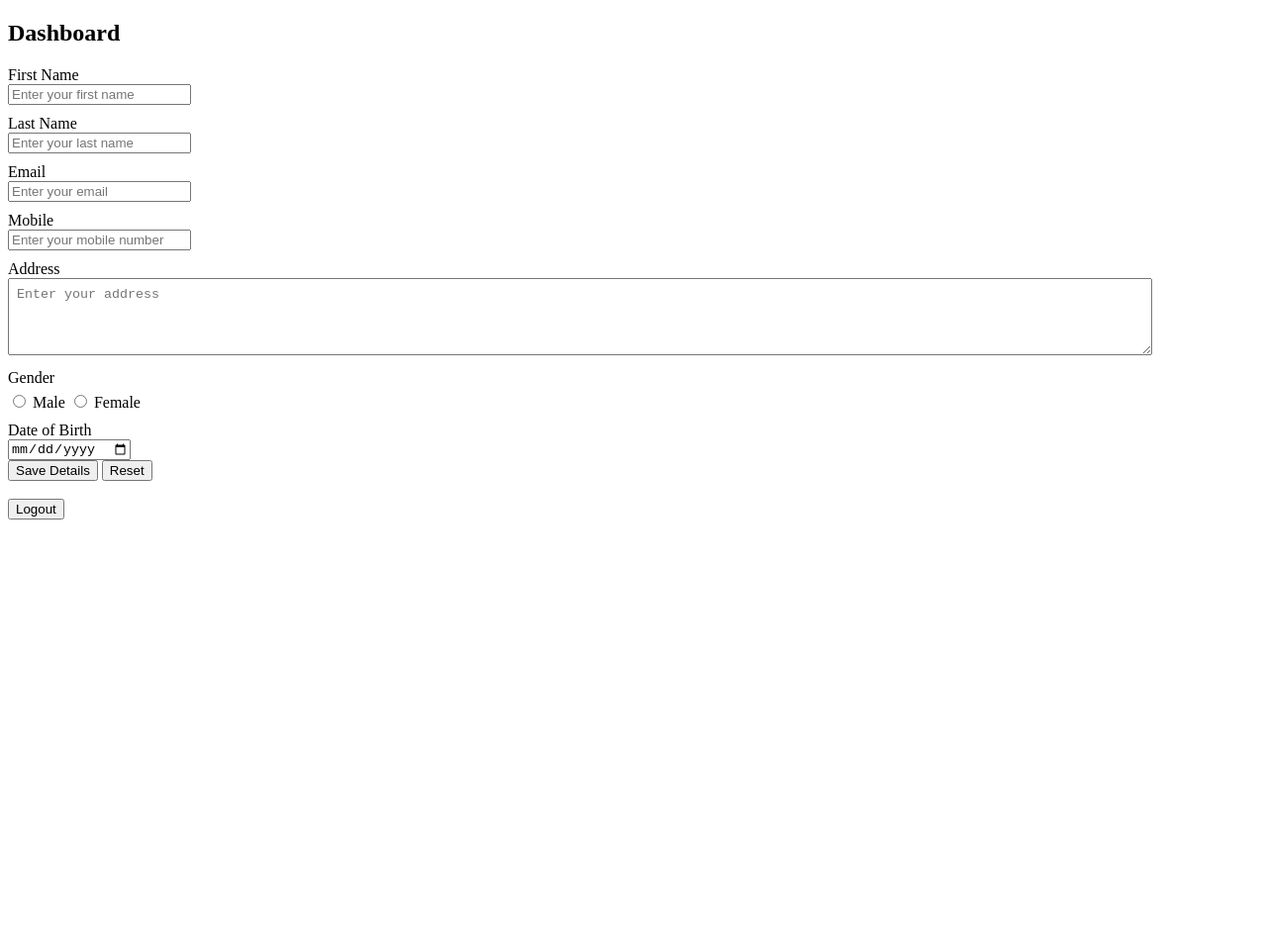
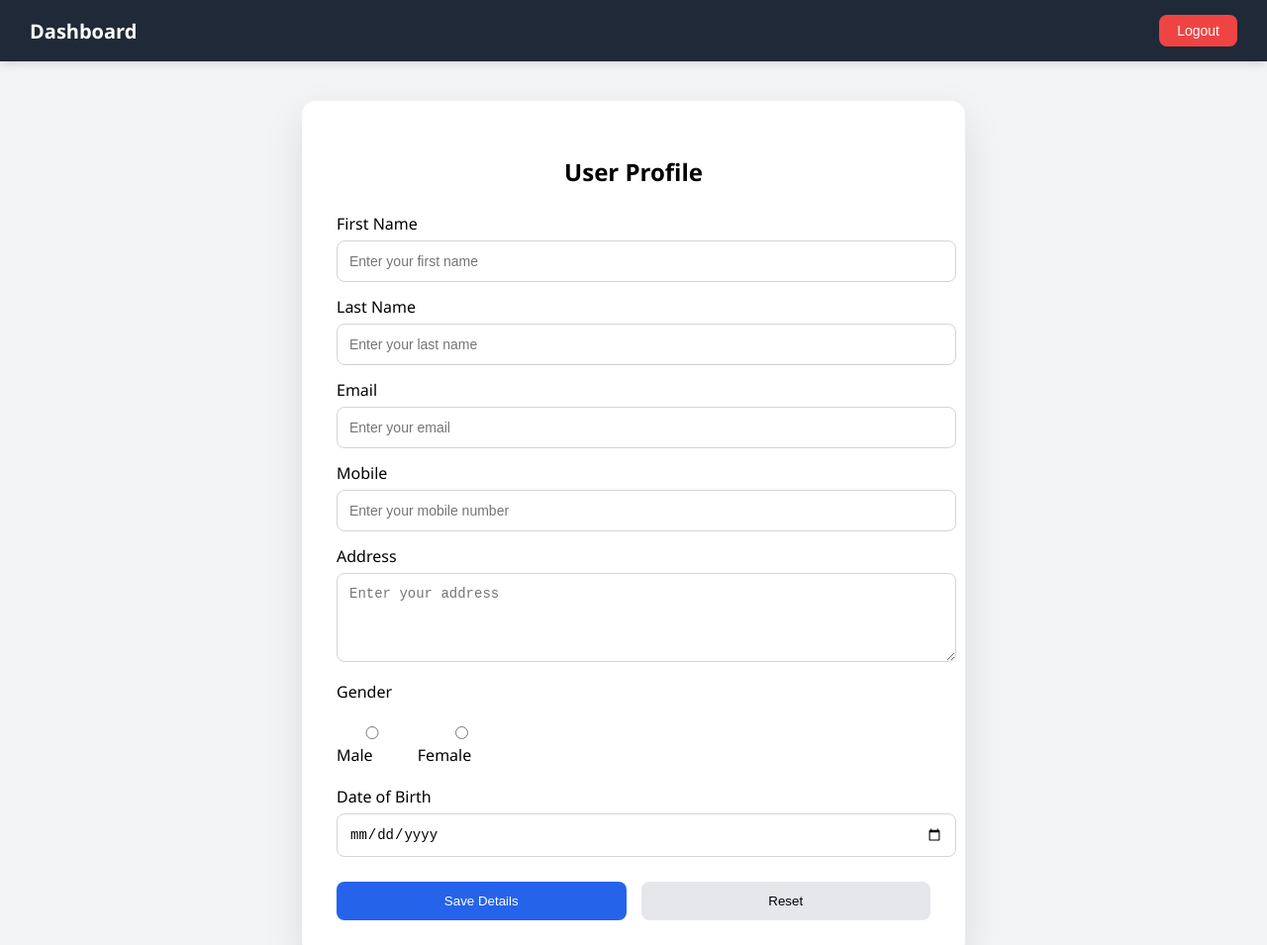
Before and after one commit to pasan0/firebase, a plain HTML site: page dashboard.html in a window 1280 px wide. Shown: the top 955 px of the page at 99% size. Before the commit the page ends 800 px from the top, so only its background shows below. Drawn offline with Linux system fonts and the light colour scheme; no server answers.

Commit message:
fix_bug_userTable

```diff
--- a/auth.js
+++ b/auth.js
@@ -12,9 +12,9 @@ import {
 } from "https://www.gstatic.com/firebasejs/10.7.1/firebase-auth.js";
 
 import {
+  collection,
   getFirestore,
-  doc,
-  setDoc
+  addDoc
 } from "https://www.gstatic.com/firebasejs/10.7.1/firebase-firestore.js";
 
 // ===============================
@@ -110,14 +110,14 @@ if (form) {
       document.querySelector('input[name="gender"]:checked')?.value || "";
 
     try {
-      await setDoc(doc(db, "users", user.uid), {
+      await addDoc(collection(db, "users"), {
         firstName,
         lastName,
         email,
         mobile,
         address,
         gender,
-        dob
+        dob,
       });
 
       alert("Profile saved successfully");
@@ -126,3 +126,13 @@ if (form) {
     }
   });
 }
+
+//....................database rules....................//
+// rules_version = '2';
+// service cloud.firestore {
+//   match / databases / { database } / documents {
+//     match / { document=**} {
+// allow read, write: if true;
+//     }
+//   }
+// }
--- a/dashboard.html
+++ b/dashboard.html
@@ -5,13 +5,24 @@
   <title>Dashboard</title>
   <link rel="stylesheet" href="style.css">
 </head>
-<body>
 
-<div class="container">
-  <h2>Dashboard</h2>
+<body class="dashboard-page">
+
+  <!-- HEADER -->
+  <header class="dashboard-header">
+    <div class="dashboard-title">Dashboard</div>
+    <button class="dashboard-logout-btn" onclick="logout()">Logout</button>
+  </header>
+
+  <!-- CONTENT -->
+  <main class="dashboard-content">
+
+    <div class="dashboard-card">
+      <h2>User Profile</h2>
 
       <!-- USER DETAILS FORM -->
-<form id="profileForm">
+      <form id="profileForm" class="dashboard-form">
+
         <label>First Name</label>
         <input type="text" id="firstName" placeholder="Enter your first name" required>
 
@@ -28,22 +39,23 @@
         <textarea id="address" rows="4" placeholder="Enter your address"></textarea>
 
         <label>Gender</label>
-    <div class="radio-group">
-      <input type="radio" name="gender" value="Male"> Male
-      <input type="radio" name="gender" value="Female"> Female
+        <div class="dashboard-radio-group">
+          <label><input type="radio" name="gender" value="Male"> Male</label>
+          <label><input type="radio" name="gender" value="Female"> Female</label>
         </div>
 
         <label>Date of Birth</label>
         <input type="date" id="dob">
-<br>
-    <button type="submit">Save Details</button>
-    <button type="reset">Reset</button>
+
+        <div class="dashboard-form-actions">
+          <button type="submit" class="btn-primary">Save Details</button>
+          <button type="reset" class="btn-secondary">Reset</button>
+        </div>
 
       </form>
+    </div>
 
-  <br>
-  <button onclick="logout()">Logout</button>
-</div>
+  </main>
 
   <script type="module" src="auth.js"></script>
 </body>
--- a/style.css
+++ b/style.css
@@ -114,3 +114,141 @@ textarea {
   text-align: left;
   margin: 5px 0;
 }
+
+/* =========================
+   DASHBOARD PAGE (SCOPED)
+   ========================= */
+
+.dashboard-page {
+  margin: 0;
+  min-height: 100vh;
+  background: #f3f4f6;
+  font-family: 'Segoe UI', Tahoma, Geneva, Verdana, sans-serif;
+}
+
+/* HEADER */
+.dashboard-header {
+  display: flex;
+  justify-content: space-between;
+  align-items: center;
+  padding: 15px 30px;
+  background: #1f2937;
+  color: #ffffff;
+  box-shadow: 0 2px 10px rgba(0, 0, 0, 0.15);
+}
+
+.dashboard-title {
+  font-size: 20px;
+  font-weight: 600;
+}
+
+.dashboard-logout-btn {
+  background: #ef4444;
+  border: none;
+  padding: 8px 18px;
+  color: #ffffff;
+  border-radius: 8px;
+  cursor: pointer;
+  font-size: 14px;
+  transition: background 0.3s;
+}
+
+.dashboard-logout-btn:hover {
+  background: #dc2626;
+}
+
+/* CONTENT */
+.dashboard-content {
+  padding: 40px 15px;
+}
+
+.dashboard-card {
+  max-width: 600px;
+  margin: auto;
+  background: #ffffff;
+  padding: 35px;
+  border-radius: 14px;
+  box-shadow: 0 15px 40px rgba(0, 0, 0, 0.1);
+}
+
+.dashboard-card h2 {
+  margin-bottom: 25px;
+  text-align: center;
+}
+
+/* FORM */
+.dashboard-form label {
+  display: block;
+  margin: 14px 0 6px;
+  font-weight: 500;
+}
+
+.dashboard-form input,
+.dashboard-form textarea {
+  width: 100%;
+  padding: 12px;
+  border-radius: 8px;
+  border: 1px solid #d1d5db;
+  font-size: 14px;
+}
+
+.dashboard-form input:focus,
+.dashboard-form textarea:focus {
+  border-color: #2563eb;
+  outline: none;
+}
+
+.dashboard-radio-group {
+  display: flex;
+  gap: 20px;
+  margin-top: 5px;
+}
+
+.dashboard-radio-group label {
+  font-weight: normal;
+}
+
+/* BUTTONS */
+.dashboard-form-actions {
+  display: flex;
+  gap: 15px;
+  margin-top: 25px;
+}
+
+.btn-primary {
+  flex: 1;
+  background: #2563eb;
+  color: #ffffff;
+  border: none;
+  padding: 12px;
+  border-radius: 8px;
+  cursor: pointer;
+}
+
+.btn-primary:hover {
+  background: #1d4ed8;
+}
+
+.btn-secondary {
+  flex: 1;
+  background: #e5e7eb;
+  border: none;
+  padding: 12px;
+  border-radius: 8px;
+  cursor: pointer;
+}
+
+/* MOBILE */
+@media (max-width: 480px) {
+  .dashboard-header {
+    padding: 12px 16px;
+  }
+
+  .dashboard-card {
+    padding: 25px 20px;
+  }
+
+  .dashboard-form-actions {
+    flex-direction: column;
+  }
+}
```
Lines whose indentation alone changed are shown as unchanged.
